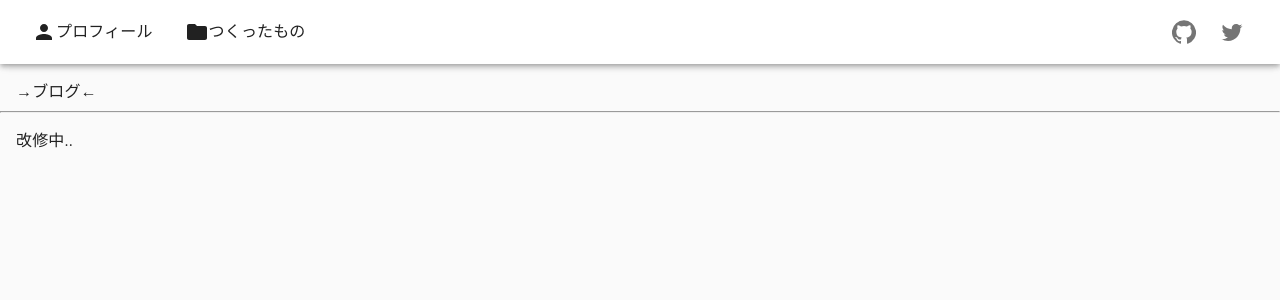
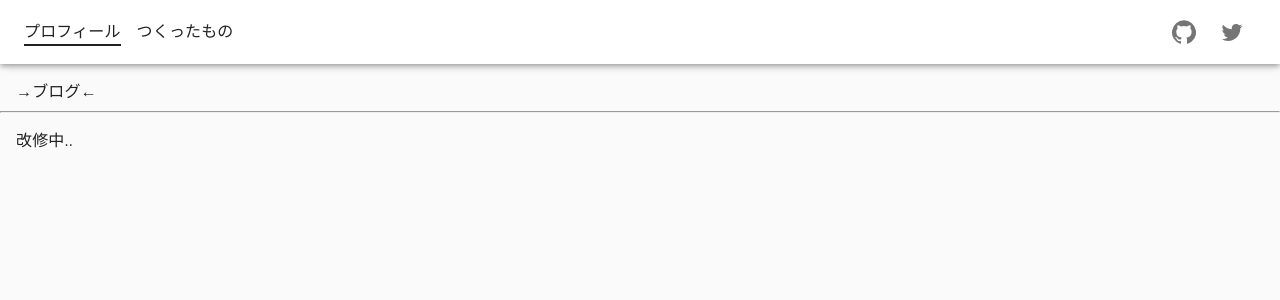
Before and after one commit to xecua/xecua.github.io, a Next.js app: page / in a window 1280 px wide. Shown: the top 300 px of the page. Built offline with nearby package versions, Linux system fonts and the light colour scheme.

Commit message:
表示をいい感じに

```diff
--- a/package.json
+++ b/package.json
@@ -17,6 +17,7 @@
     "@material-ui/icons": "^4.9.1",
     "@types/node": "^14.0.12",
     "@types/react": "^16.9.35",
+    "clsx": "^1.1.1",
     "eslint-config-prettier": "^6.11.0",
     "next": "^9.4.4",
     "react": "^16.13.1",
--- a/src/components/Header.tsx
+++ b/src/components/Header.tsx
@@ -6,7 +6,6 @@ import {
   createStyles,
   Typography,
   IconButton,
-  Button,
   Hidden,
   Drawer,
   List,
@@ -29,29 +28,53 @@ import {
   OverridableComponent,
   OverridableTypeMap,
 } from '@material-ui/core/OverridableComponent';
+import clsx from 'clsx';
 
 const drawerWidth = 240;
 
 const useStyles = makeStyles((theme) =>
   createStyles({
     title: {
-      marginRight: theme.spacing(2),
+      marginBlockStart: theme.spacing(2),
     },
     drawer: {
-      width: drawerWidth,
+      inlineSize: drawerWidth,
     },
     drawerPaper: {
-      width: drawerWidth,
+      inlineSize: drawerWidth,
     },
     menuButton: {
       [theme.breakpoints.up('sm')]: {
         display: 'none',
       },
     },
+    menuItemWrapper: {
+      position: 'relative',
+      display: 'inline-block',
+      marginRight: theme.spacing(2),
+      boxSizing: 'content-box',
+    },
     menuItem: {
-      marginRight: theme.spacing(2),
-      borderRightWidth: '5px',
-      textWeight: 'bold',
+      boxSizing: 'content-box',
+      '&::after': {
+        position: 'absolute',
+        display: 'block',
+        content: '""',
+        inlineSize: '100%',
+        blockSize: '2px',
+        background: theme.palette.text.primary,
+      },
+    },
+    menuItemNotSelected: {
+      '&::after': {
+        transitionProperty: 'transform',
+        transitionDuration: '.5s',
+        transform: 'scaleX(0)',
+        transformOrigin: 'center bottom',
+      },
+      '&:hover::after': {
+        transform: 'scaleX(1)',
+      },
     },
     spacer: {
       flexGrow: 1,
@@ -92,11 +115,19 @@ const Header: React.FC = () => {
           </IconButton>
           <Hidden xsDown>
             {menuItems.map((item, i) => (
-              <NextLink href={item.link} key={i}>
-                <Button className={classes.menuItem}>
-                  <item.icon />
-                  <Typography>{item.label}</Typography>
-                </Button>
+              <NextLink href={item.link} key={i} passHref>
+                <span className={classes.menuItemWrapper}>
+                  <Typography
+                    component="div"
+                    className={clsx(
+                      classes.menuItem,
+                      router.pathname !== item.link
+                        ? classes.menuItemNotSelected
+                        : ''
+                    )}>
+                    {item.label}
+                  </Typography>
+                </span>
               </NextLink>
             ))}
           </Hidden>
```
Also changed, not shown: 1 other file (tests, documents, lock files or other folders).
